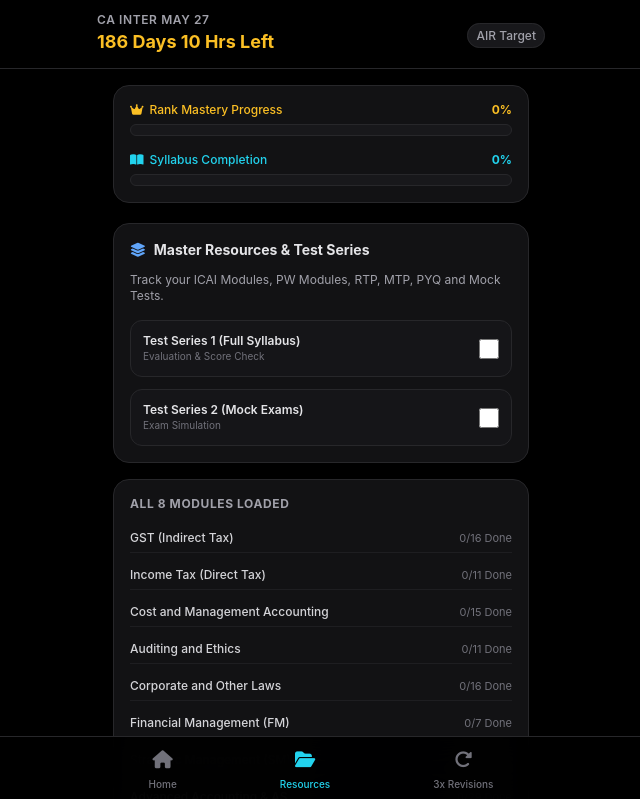
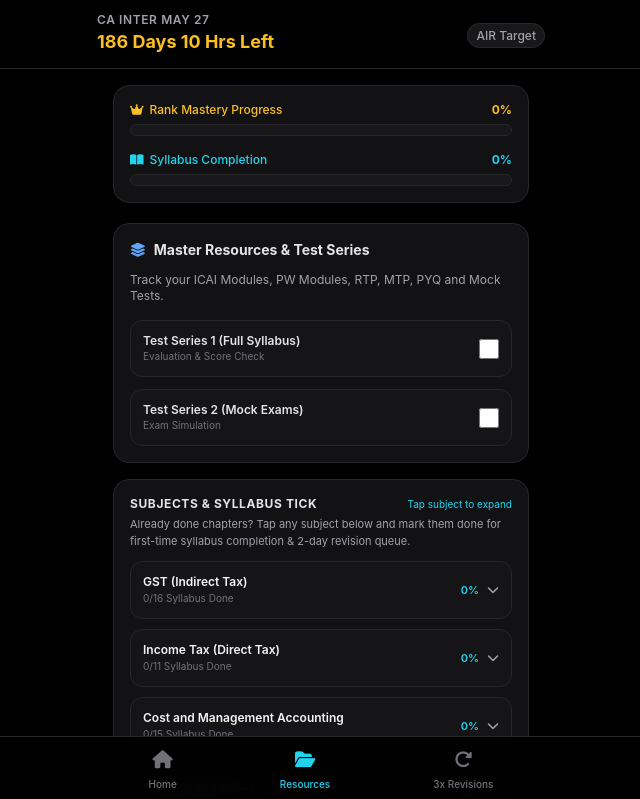
Before and after one commit to ADITYAKS1629/CA-Inter, a plain HTML site: page index.html in a window 1280 px wide. Both pictures are taken after a click on the button "Resources". Shown: the top 799 px of the page, without its empty margins (319-959 px from the left). Drawn offline with nearby package versions, Linux system fonts and the light colour scheme.

Commit message:
Update index.html

```diff
--- a/index.html
+++ b/index.html
@@ -116,7 +116,7 @@
             </div>
         </div>
 
-        <!-- TAB 2: RESOURCES & TESTING -->
+        <!-- TAB 2: RESOURCES & SUBJECT CHAPTERS -->
         <div id="tab-resources" class="tab-content space-y-4 hidden">
             <div class="bg-cardBg border border-cardBorder rounded-2xl p-4 shadow-xl">
                 <h2 class="text-sm font-bold text-zinc-200 mb-3 flex items-center gap-2">
@@ -143,10 +143,14 @@
                 </div>
             </div>
 
-            <!-- Subject Database Summary -->
+            <!-- Interactive Subject -> Chapters First-Time Syllabus Mark -->
             <div class="bg-cardBg border border-cardBorder rounded-2xl p-4 shadow-xl">
-                <h3 class="text-xs font-bold text-zinc-400 uppercase tracking-wider mb-3">All 8 Modules Loaded</h3>
-                <div id="subjects-summary" class="space-y-2 text-xs">
+                <div class="flex items-center justify-between mb-1">
+                    <h3 class="text-xs font-bold text-zinc-200 uppercase tracking-wider">Subjects & Syllabus Tick</h3>
+                    <span class="text-[10px] text-cyan-400">Tap subject to expand</span>
+                </div>
+                <p class="text-[11px] text-zinc-400 mb-3">Already done chapters? Tap any subject below and mark them done for first-time syllabus completion & 2-day revision queue.</p>
+                <div id="subjects-accordion" class="space-y-2.5 text-xs">
                     <!-- Populated via JS -->
                 </div>
             </div>
@@ -242,7 +246,8 @@
                 allChapters.push({
                     key: `${sub.id}_${idx}`,
                     subject: sub.name,
-                    type: sub.type, // 'theory' or 'practical'
+                    subjectId: sub.id,
+                    type: sub.type,
                     title: ch
                 });
             });
@@ -255,8 +260,11 @@
             completedRevisions: {},
             testSeries: { 1: false, 2: false },
             dailyTargets: [],
-            backlogQueue: [] // Passed/Skipped chapters pool
+            backlogQueue: [],
+            expandedSubjects: {}
         };
+
+        if (!appState.expandedSubjects) appState.expandedSubjects = {};
 
         function saveState() {
             localStorage.setItem('ca_inter_state_2027', JSON.stringify(appState));
@@ -290,11 +298,38 @@
             document.getElementById(`nav-${tabId}`).className = "flex flex-col items-center gap-1 text-cyan-400 transition-colors";
         }
 
+        // TOGGLE SUBJECT ACCORDION IN RESOURCES TAB
+        function toggleSubjectExpand(subId) {
+            appState.expandedSubjects[subId] = !appState.expandedSubjects[subId];
+            saveState();
+        }
+
+        // MARK FIRST-TIME SYLLABUS COMPLETION FROM ANYWHERE (HOME OR SUBJECT LIST)
+        function markChapterFirstTimeDone(key) {
+            if (appState.completedSyllabus[key]) return;
+
+            appState.completedSyllabus[key] = true;
+            appState.dailyTargets = (appState.dailyTargets || []).filter(k => k !== key);
+            appState.backlogQueue = (appState.backlogQueue || []).filter(k => k !== key);
+
+            // Avoid duplicate entries in revisionQueue for the same key
+            const alreadyQueued = (appState.revisionQueue || []).some(item => item.key === key);
+            if (!alreadyQueued) {
+                let unlockDate = new Date();
+                unlockDate.setDate(unlockDate.getDate() + 2);
+                appState.revisionQueue.push({
+                    key: key,
+                    unlockTime: unlockDate.getTime()
+                });
+            }
+
+            initDailyTargets();
+        }
+
         // INITIALIZE DAILY TARGETS: STRICT 1 THEORY + 1 PRACTICAL
         function initDailyTargets() {
             if (!appState.backlogQueue) appState.backlogQueue = [];
 
-            // Clean up completed chapters from daily targets and backlog
             if (appState.dailyTargets) {
                 appState.dailyTargets = appState.dailyTargets.filter(k => !appState.completedSyllabus[k]);
             } else {
@@ -302,7 +337,6 @@
             }
             appState.backlogQueue = appState.backlogQueue.filter(k => !appState.completedSyllabus[k]);
 
-            // Ensure we always have exactly 1 Practical and 1 Theory target
             let practicalNeeded = !appState.dailyTargets.some(k => {
                 let ch = allChapters.find(c => c.key === k);
                 return ch && ch.type === 'practical';
@@ -328,22 +362,7 @@
 
         // COMPLETE DAILY TARGET & PUSH TO REVISION QUEUE (2 DAYS DELAY)
         function completeTarget(key) {
-            appState.completedSyllabus[key] = true;
-
-            // Remove from daily targets and backlog if present
-            appState.dailyTargets = appState.dailyTargets.filter(k => k !== key);
-            appState.backlogQueue = appState.backlogQueue.filter(k => k !== key);
-
-            // Push to Revision Queue with 2 days delay
-            let unlockDate = new Date();
-            unlockDate.setDate(unlockDate.getDate() + 2);
-            appState.revisionQueue.push({
-                key: key,
-                unlockTime: unlockDate.getTime()
-            });
-
-            // Refill targets to maintain 1 Theory + 1 Practical mix
-            initDailyTargets();
+            markChapterFirstTimeDone(key);
         }
 
         // PASS / SKIP TARGET (Moves to Backlog Pool)
@@ -359,8 +378,7 @@
         function restoreFromBacklog(key) {
             appState.backlogQueue = appState.backlogQueue.filter(k => k !== key);
             let ch = allChapters.find(c => c.key === key);
-            if (ch) {
-                // If there's space or replace existing type, or just push
+            if (ch && !appState.completedSyllabus[key]) {
                 appState.dailyTargets.push(key);
             }
             saveState();
@@ -384,7 +402,6 @@
                 appState.completedRevisions[key].rev3 = true;
             }
 
-            // Remove from active queue
             appState.revisionQueue.splice(index, 1);
             saveState();
         }
@@ -460,7 +477,6 @@
                 backlogList.forEach(key => {
                     let ch = allChapters.find(c => c.key === key);
                     if (ch) {
-                        let badgeColor = ch.type === 'practical' ? 'text-amber-400 bg-amber-500/10 border-amber-500/20' : 'text-cyan-400 bg-cyan-500/10 border-cyan-500/20';
                         backlogHtml += `
                             <div class="flex items-center justify-between p-2.5 bg-zinc-900/60 border border-zinc-800 rounded-xl">
                                 <div>
@@ -504,22 +520,48 @@
             }
             document.getElementById('revision-reminders-container').innerHTML = revHtml;
 
-            // 6. Render Resources Summary
-            let resHtml = '';
+            // 6. Render Interactive Subject Accordion in Resources Tab
+            let accHtml = '';
             masterDatabase.forEach(sub => {
-                let subChapters = sub.chapters;
-                let done = subChapters.filter(c => {
-                    let foundKey = allChapters.find(ac => ac.subject === sub.name && ac.title === c)?.key;
-                    return foundKey && appState.completedSyllabus[foundKey];
-                }).length;
-                resHtml += `
-                    <div class="flex justify-between items-center py-1.5 border-b border-zinc-800/60">
-                        <span class="text-zinc-300 font-medium">${sub.name}</span>
-                        <span class="text-zinc-500 text-[11px]">${done}/${subChapters.length} Done</span>
+                let doneCount = sub.chapters.filter((_, idx) => !!appState.completedSyllabus[`${sub.id}_${idx}`]).length;
+                let isOpen = !!appState.expandedSubjects[sub.id];
+
+                let chaptersListHtml = '';
+                if (isOpen) {
+                    chaptersListHtml = `<div class="mt-2.5 pt-2.5 border-t border-zinc-800/80 space-y-2">`;
+                    sub.chapters.forEach((chTitle, idx) => {
+                        let key = `${sub.id}_${idx}`;
+                        let isDone = !!appState.completedSyllabus[key];
+                        chaptersListHtml += `
+                            <div class="flex items-center justify-between p-2 rounded-lg ${isDone ? 'bg-emerald-500/5 border border-emerald-500/20' : 'bg-zinc-950/70 border border-zinc-800/70'}">
+                                <span class="text-xs pr-2 ${isDone ? 'text-emerald-300 line-through opacity-80' : 'text-zinc-200'}">${chTitle}</span>
+                                ${isDone
+                                    ? `<span class="text-[10px] px-2 py-1 rounded-md bg-emerald-500/15 text-emerald-400 font-semibold shrink-0"><i class="fa-solid fa-check mr-1"></i>Done</span>`
+                                    : `<button onclick="markChapterFirstTimeDone('${key}')" class="px-2.5 py-1 rounded-md bg-cyan-500/15 hover:bg-cyan-500/25 text-cyan-300 border border-cyan-500/30 text-[11px] font-semibold shrink-0 transition-colors">Mark Done</button>`
+                                }
+                            </div>
+                        `;
+                    });
+                    chaptersListHtml += `</div>`;
+                }
+
+                accHtml += `
+                    <div class="p-3 bg-zinc-900/70 border border-zinc-800 rounded-xl">
+                        <button type="button" onclick="toggleSubjectExpand('${sub.id}')" class="w-full flex items-center justify-between text-left">
+                            <div>
+                                <p class="text-xs font-semibold text-zinc-100">${sub.name}</p>
+                                <p class="text-[10px] text-zinc-500">${doneCount}/${sub.chapters.length} Syllabus Done</p>
+                            </div>
+                            <div class="flex items-center gap-2">
+                                <span class="text-[11px] font-semibold text-cyan-400">${Math.round((doneCount / sub.chapters.length) * 100)}%</span>
+                                <i class="fa-solid ${isOpen ? 'fa-chevron-up' : 'fa-chevron-down'} text-zinc-400 text-xs"></i>
+                            </div>
+                        </button>
+                        ${chaptersListHtml}
                     </div>
                 `;
             });
-            document.getElementById('subjects-summary').innerHTML = resHtml;
+            document.getElementById('subjects-accordion').innerHTML = accHtml;
 
             // Test series checkboxes sync
             document.getElementById('test-series-1').checked = !!appState.testSeries[1];
```
